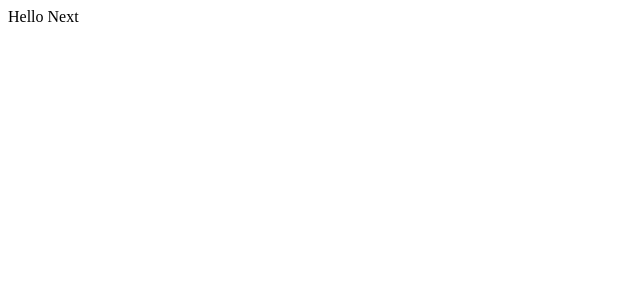
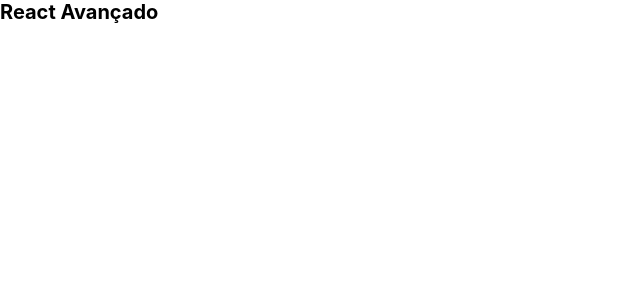
Before and after one commit to P1P0S/boilerplate_styled, a Next.js app: page / in a window 1280 px wide. Shown: the top 300 px of the page, without its empty margins (0-640 px from the left). Built offline with nearby package versions, Linux system fonts and the light colour scheme.

Commit message:
add global style reset css

```diff
--- a/src/pages/_app.js
+++ /dev/null
@@ -1,3 +0,0 @@
-export default function App({ Component, pageProps }) {
-  return <Component {...pageProps} />
-}
--- /dev/null
+++ b/src/pages/_app.tsx
@@ -0,0 +1,21 @@
+import { AppProps } from 'next/app'
+import Head from 'next/head'
+
+import GlobalStyles from 'styles/global'
+
+export default function App({ Component, pageProps }: AppProps) {
+  return (
+    <>
+      <Head>
+        <title>React Avançado</title>
+        <meta
+          name="description"
+          content="A simple project starter to work with TypeScript, React, NextJS and
+Styled Components"
+        />
+      </Head>
+      <GlobalStyles />
+      <Component {...pageProps} />
+    </>
+  )
+}
--- a/src/pages/_document.js
+++ /dev/null
@@ -1,13 +0,0 @@
-import { Html, Head, Main, NextScript } from 'next/document'
-
-export default function Document() {
-  return (
-    <Html lang="en">
-      <Head />
-      <body>
-        <Main />
-        <NextScript />
-      </body>
-    </Html>
-  )
-}
--- /dev/null
+++ b/src/pages/_document.tsx
@@ -0,0 +1,50 @@
+import Document, {
+  Html,
+  Head,
+  Main,
+  NextScript,
+  DocumentContext
+} from 'next/document'
+import { ServerStyleSheet } from 'styled-components'
+
+export default class MyDocument extends Document {
+  static async getInitialProps(ctx: DocumentContext) {
+    const sheet = new ServerStyleSheet()
+    const originalRenderPage = ctx.renderPage
+
+    try {
+      ctx.renderPage = () =>
+        originalRenderPage({
+          enhanceApp: (App) =>
+            function enhance(props) {
+              return sheet.collectStyles(<App {...props} />)
+            }
+        })
+
+      const initialProps = await Document.getInitialProps(ctx)
+      return {
+        ...initialProps,
+        styles: (
+          <>
+            {initialProps.styles}
+            {sheet.getStyleElement()}
+          </>
+        )
+      }
+    } finally {
+      sheet.seal()
+    }
+  }
+
+  render() {
+    return (
+      <Html lang="pt-BR">
+        <Head />
+        <body>
+          <Main />
+          <NextScript />
+        </body>
+      </Html>
+    )
+  }
+}
--- a/src/pages/index.tsx
+++ b/src/pages/index.tsx
@@ -1,17 +1,5 @@
-import Head from 'next/head'
+import Main from 'componentes/Main'
 
 export default function Home() {
-  return (
-    <>
-      <Head>
-        <title>Create Next App</title>
-        <meta name="description" content="Generated by create next app" />
-        <meta name="viewport" content="width=device-width, initial-scale=1" />
-        <link rel="icon" href="/favicon.ico" />
-      </Head>
-      <main>
-        <div>Hello Next</div>
-      </main>
-    </>
-  )
+  return <Main />
 }
--- /dev/null
+++ b/src/styles/global.ts
@@ -0,0 +1,19 @@
+import { createGlobalStyle } from 'styled-components'
+
+const GlobalStyles = createGlobalStyle`
+  * {
+    margin: 0;
+    padding: 0;
+    box-sizing: border-box;
+  }
+
+  html {
+    font-size: 62.5%;
+  }
+
+  body {
+    font-family: -apple-system, BlinkMacSystemFont, 'Segoe UI', Roboto, Oxygen, Ubuntu, Cantarell, 'Open Sans', 'Helvetica Neue', sans-serif;
+  }
+`
+
+export default GlobalStyles
--- a/tsconfig.json
+++ b/tsconfig.json
@@ -1,5 +1,6 @@
 {
   "compilerOptions": {
+    "baseUrl": "src",
     "lib": ["dom", "dom.iterable", "esnext"],
     "allowJs": true,
     "skipLibCheck": true,
```
